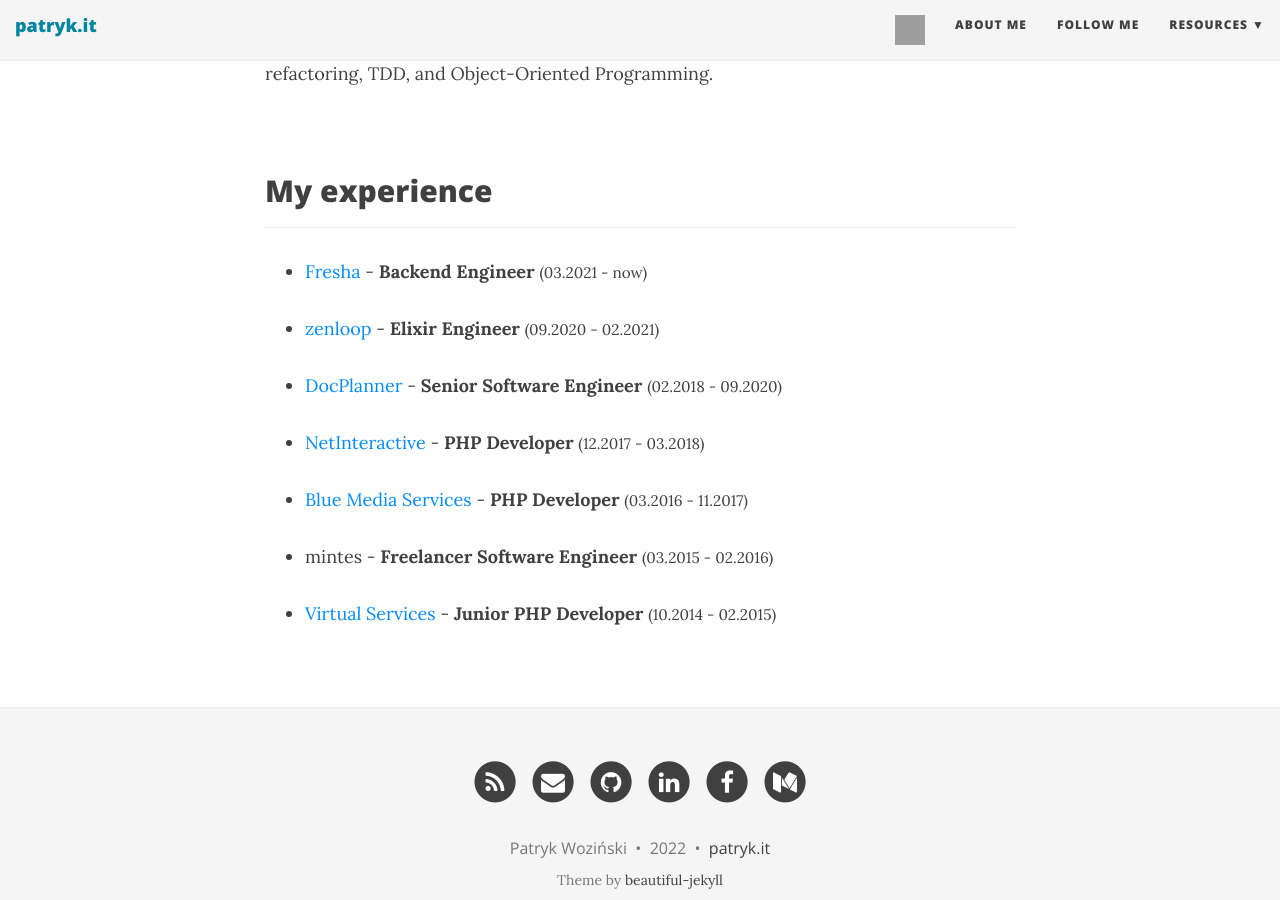
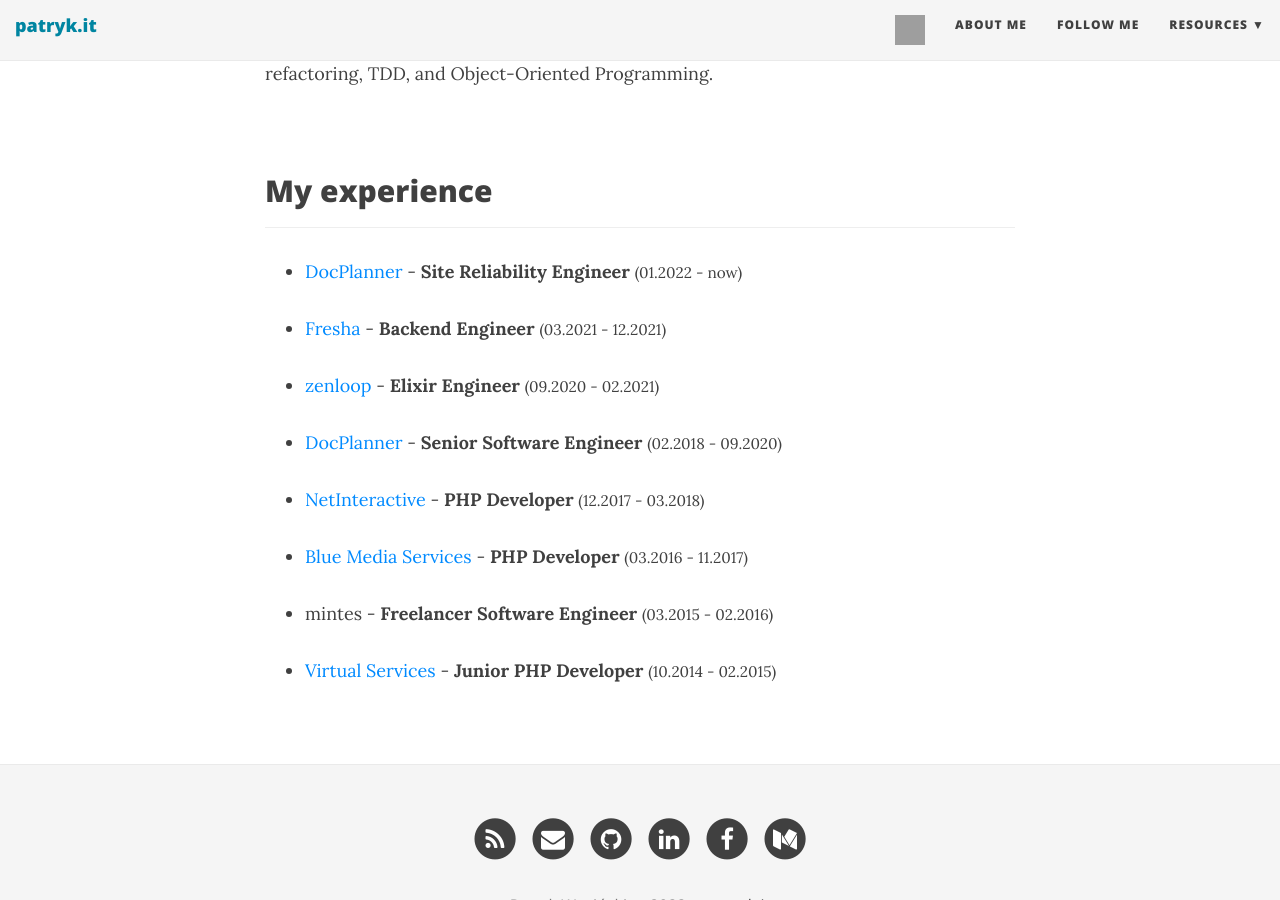
Before and after one commit to patrykwozinski/patrykwozinski.github.io, a Jekyll site: the page built from aboutme.md, in a window 1280 px wide and 900 px high, scrolled down 1134 px. Built offline with Jekyll 4.4.1, drawn with Linux system fonts in a browser that asks for light colours; nearby versions of some CDN libraries; grey boxes are pictures that could not be loaded.

Commit message:
Update aboutme.md

```diff
--- a/aboutme.md
+++ b/aboutme.md
@@ -19,8 +19,9 @@
 <br>
 ## My experience
 <hr>
+- [DocPlanner](https://www.docplanner.com/about-us) - **Site Reliability Engineer** <small>(01.2022 - now)</small>
 
-- [Fresha](https://fresha.engineering) - **Backend Engineer** <small>(03.2021 - now)</small>
+- [Fresha](https://fresha.engineering) - **Backend Engineer** <small>(03.2021 - 12.2021)</small>
 
 - [zenloop](https://www.zenloop.com/en) - **Elixir Engineer** <small>(09.2020 - 02.2021)</small>
 
```
